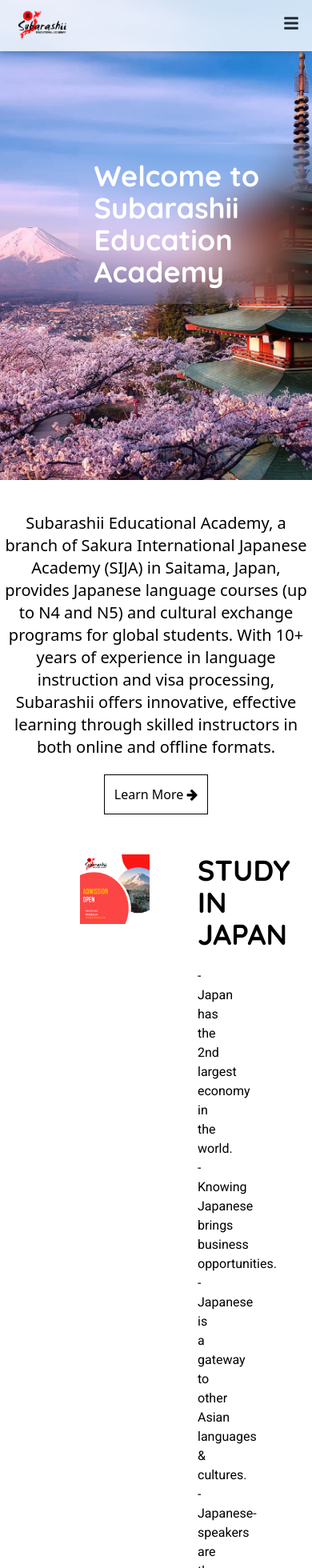
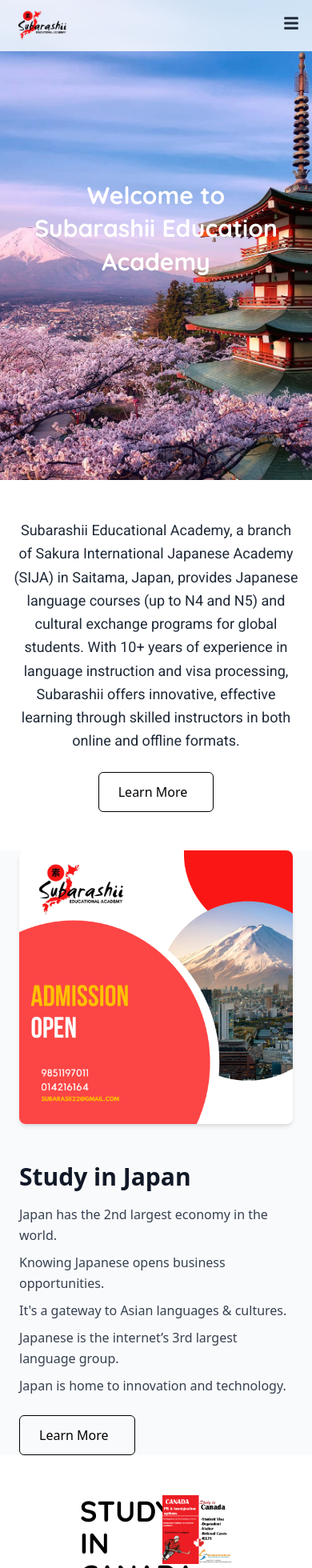
Before and after one commit to sujalamatya/React-SubarashiiAcademy, a React (Vite) app: page / in a window 390 px wide. Shown: the top 1960 px of the page at 80% size. Built offline with nearby package versions, Linux system fonts and the light colour scheme.

Commit message:
feat: make hero responsive

```diff
--- a/src/Components/Navbar.jsx
+++ b/src/Components/Navbar.jsx
@@ -22,7 +22,7 @@
   const toggleMenu = () => setIsMenuOpen(!isMenuOpen);
 
   return (
-    <header className="fixed w-full z-50 shadow-md transition-all duration-300 ease-in-out">
+    <header className="fixed w-full z-50 transition-all duration-300 ease-in-out">
       <nav
         role="navigation"
         aria-label="Main Navigation"
--- a/src/Components/TopImage.jsx
+++ b/src/Components/TopImage.jsx
@@ -1,34 +1,36 @@
+import React, { useRef } from "react";
+import { motion, useInView } from "framer-motion";
 import TopImg from "../assets/bg1.jpg";
 import Japan from "../assets/StudyJapan.png";
-import React, { useRef } from "react";
-import { motion, useInView } from "framer-motion";
 
 export default function TopImage() {
   const ref = useRef();
-  const isInView = useInView(ref);
+  const isInView = useInView(ref, { once: true });
+
   return (
     <>
-      <link
-        rel="stylesheet"
-        href="https://cdnjs.cloudflare.com/ajax/libs/font-awesome/4.7.0/css/font-awesome.min.css"
-      />
-      <div
+      {/* Hero Section */}
+      <section
         style={{ backgroundImage: `url(${TopImg})` }}
-        className="top-0 lg:h-screen bg-cover bg-center bg-no-repeat h-[600px] w-full relative z-0"
+        className="w-full h-[600px] lg:h-screen bg-cover bg-center bg-no-repeat relative"
       >
         <motion.div
-          initial={{ opacity: 0, x: -400 }}
-          animate={{ opacity: 100, x: 0 }}
+          initial={{ opacity: 0, x: -100 }}
+          animate={{ opacity: 1, x: 0 }}
           transition={{ duration: 1 }}
-          className="absolute z-10 top-[30%] left-[25%] text-white bg-transparent backdrop-blur-xl p-5 rounded-lg"
+          className="absolute top-1/3  transform -translate-x-1/2 text-center  p-6 rounded-xl max-w-xl text-white"
         >
-          <h1 className="text-4xl">Welcome to Subarashii Education Academy</h1>
+          <h1 className="text-3xl md:text-5xl font-bold leading-snug">
+            Welcome to <br />
+            Subarashii Education Academy
+          </h1>
         </motion.div>
-      </div>
+      </section>
 
-      <div className="flex items-center justify-center  mt-10">
-        <div className="self-stretch text-center w-[850px] h-auto justify-normal">
-          <p className="font-sans font-extralight text-xl">
+      {/* Academy Description */}
+      <section className="py-12 px-4 flex justify-center bg-white text-center">
+        <div className="max-w-3xl">
+          <p className="text-lg md:text-xl font-light leading-relaxed text-gray-800">
             Subarashii Educational Academy, a branch of Sakura International
             Japanese Academy (SIJA) in Saitama, Japan, provides Japanese
             language courses (up to N4 and N5) and cultural exchange programs
@@ -37,45 +39,50 @@
             effective learning through skilled instructors in both online and
             offline formats.
           </p>
-          <button className="p-3 mt-5 border border-solid border-black transition-all duration-300 ease-in-out hover:text-white  hover:bg-yellow-800">
-            {" "}
-            Learn More <i className="fa fa-arrow-right"></i>
+          <button className="mt-6 px-6 py-3 border border-black text-black hover:bg-yellow-700 hover:text-white transition duration-300 font-medium rounded-md">
+            Learn More <i className="fa fa-arrow-right ml-2" />
           </button>
         </div>
-      </div>
-      <div className="grid gap-4 grid-cols-2 grid-rows-1 top-0 mt-[50px]">
+      </section>
+
+      {/* Study in Japan Section */}
+      <section className=" px-6 bg-gray-50">
+        <div className="max-w-5xl mx-auto grid md:grid-cols-2 gap-12 items-center">
           <motion.div
             ref={ref}
-          initial={{ opacity: 0, x: -200 }}
-          animate={isInView && { opacity: 1, x: 0 }}
+            initial={{ opacity: 0, x: -100 }}
+            animate={isInView ? { opacity: 1, x: 0 } : {}}
             transition={{ duration: 1 }}
-          className="ml-[6.25rem]"
           >
-          <img src={Japan} alt="coffie crop" />
+            <img
+              src={Japan}
+              alt="Study in Japan Illustration"
+              className="w-full h-auto rounded-lg shadow-md"
+            />
           </motion.div>
+
           <motion.div
             ref={ref}
-          initial={{ opacity: 0, x: +200 }}
-          animate={isInView && { opacity: 1, x: 0 }}
+            initial={{ opacity: 0, x: 100 }}
+            animate={isInView ? { opacity: 1, x: 0 } : {}}
             transition={{ duration: 1 }}
-          className="self-center mr-[150px] ml-11"
           >
-          <h1 className="font-quicksand font-extrabold text-4xl">
-            STUDY IN<br></br> JAPAN
-          </h1>
-          <p className="mt-5 font-roboto">
-            -Japan has the 2nd largest economy in the world.<br></br> -Knowing
-            Japanese brings business opportunities.<br></br> -Japanese is a
-            gateway to other Asian languages & cultures. <br></br>
-            -Japanese-speakers are the Internet’s 3rd largest language group.
-            <br></br> -The Japanese are innovators.
-          </p>
-          <button className="p-3 mt-5 border border-solid border-black transition-all duration-300 ease-in-out hover:text-white hover:bg-red-600">
-            {" "}
-            Learn More <i className="fa fa-arrow-right"></i>
+            <h2 className="text-3xl md:text-4xl font-bold text-gray-900 mb-4">
+              Study in Japan
+            </h2>
+            <ul className="text-gray-700 space-y-2 leading-relaxed">
+              <li>Japan has the 2nd largest economy in the world.</li>
+              <li>Knowing Japanese opens business opportunities.</li>
+              <li>It's a gateway to Asian languages & cultures.</li>
+              <li>Japanese is the internet’s 3rd largest language group.</li>
+              <li>Japan is home to innovation and technology.</li>
+            </ul>
+            <button className="mt-6 px-6 py-3 border border-black text-black hover:bg-red-600 hover:text-white transition duration-300 font-medium rounded-md">
+              Learn More <i className="fa fa-arrow-right ml-2" />
             </button>
           </motion.div>
         </div>
+      </section>
     </>
   );
 }
```
Lines whose indentation alone changed are shown as unchanged.
